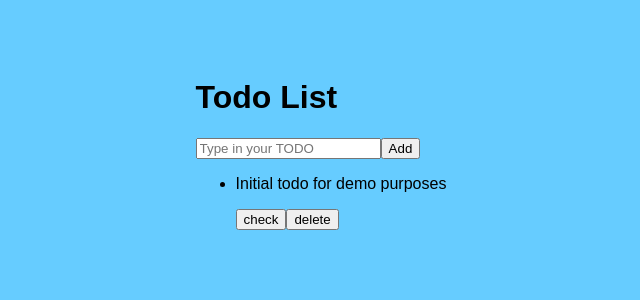
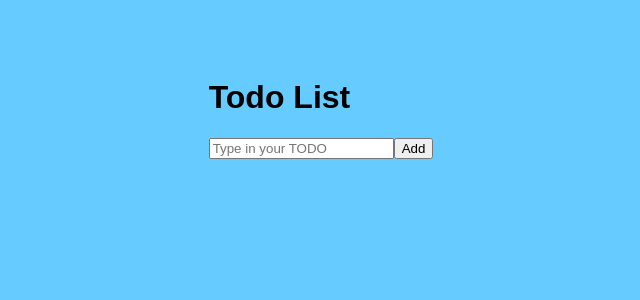
Before and after one commit to allansp9/todo-app, a React (Create React App) app: page / in a window 1280 px wide. Shown: the top 300 px of the page, without its empty margins (319-959 px from the left). Built offline with nearby package versions, Linux system fonts and the light colour scheme.

Commit message:
file structure changes

```diff
--- a/src/redux/actions/index.js
+++ b/src/actions/index.js
@@ -1,22 +1,22 @@
-let actions = {
+const actions = {
   addTodo: (text) => {
     return {
       type: 'ADD_TODO',
-      text: text
+      payload: text
     }
   },
   completeTodo: (id) => {
     return {
       type: 'COMPLETE_TODO',
-      id: id
+      payload: id
     }
   },
   deleteTodo: (id) => {
     return {
       type: 'DELETE_TODO',
-      id: id
+      payload: id
     }
   }
-}
+};
 
-export default actions
+export default actions;
--- a/src/components/App.js
+++ b/src/components/App.js
@@ -1,11 +1,9 @@
 import React, { Component } from 'react'
-import TodoList from './TodoList'
-import TodoInput from './TodoInput'
+import TodoList from '../components/TodoList'
+import TodoInput from '../components/TodoInput'
 import { connect } from 'react-redux'
 import { bindActionCreators } from 'redux'
-import actions from '../redux/actions/index'
-// import UserInfo from './components/UserInfo'
-
+import actions from '../actions'
 
 class App extends Component {
 
@@ -13,7 +11,6 @@ class App extends Component {
     return (
       <div>
         <h1>Todo List</h1>
-        {/* <UserInfo/> */}
         <TodoInput addTodo={this.props.actions.addTodo} />
         <TodoList actions={this.props.actions} todos={this.props.todos}/>
       </div>
@@ -22,7 +19,9 @@ class App extends Component {
 }
 
 function mapStateToProps(state) {
-  return state
+  return {
+    todos: state.todos
+  }
 }
 
 function mapDispatchToProps(dispatch) {
--- a/src/components/TodoInput.js
+++ b/src/components/TodoInput.js
@@ -17,6 +17,9 @@ class TodoInput extends Component {
   handleSubmit(e) {
     e.preventDefault()
     this.props.addTodo(this.state.inputText)
+    this.setState({
+      inputText: ''
+    });
   }
 
   render() {
--- a/src/components/TodoItem.js
+++ b/src/components/TodoItem.js
@@ -1,7 +1,6 @@
 import React, { Component } from 'react';
 
-
-class TodoItem extends React.Component {
+class TodoItem extends Component {
 
   handleComplete() {
     this.props.actions.completeTodo(this.props.todo.id)
--- a/src/components/TodoList.js
+++ b/src/components/TodoList.js
@@ -1,16 +1,18 @@
 import React, { Component } from 'react';
 import TodoItem from './TodoItem'
 
-class TodoList extends React.Component {
+class TodoList extends Component {
+
+  createListItems() {
+    return this.props.todos.map((todo) => {
+      return <TodoItem key={todo.id} todo={todo} actions={this.props.actions}/>
+    })
+  }
 
   render() {
     return (
       <ul>
-        {
-          this.props.todos.map((todo) => {
-            return <TodoItem key={todo.id} todo={todo} actions={this.props.actions}/>
-          })
-        }
+        {this.createListItems()}
       </ul>
     )
   }
--- a/src/index.js
+++ b/src/index.js
@@ -1,29 +1,13 @@
 import React from 'react';
 import ReactDOM from 'react-dom';
-import configureStore from './redux/configureStore';
 import { Provider } from 'react-redux';
 import App from './components/App';
+import store from './store';
 import './index.css';
-
-const destination = document.querySelector("#root");
-
-let initialState = {
-  todos: [{
-    id: 0,
-    completed: false,
-    text: 'Initial todo for demo purposes'
-  }],
-  user: {
-    username: 'kurt',
-    id: 13
-  }
-}
-
-let store = configureStore(initialState)
 
 ReactDOM.render(
   <Provider store={store}>
     <App />
   </Provider>,
-    destination
+    document.getElementById("root")
 );
--- a/src/redux/reducers/todoReducer.js
+++ b/src/reducers/todoReducer.js
@@ -4,26 +4,27 @@ function getId(todos) {
   }, -1) + 1
 }
 
-let todoReducer = (todos, action) => {
+const todoReducer = (todos = [], action) => {
   switch (action.type) {
     case 'ADD_TODO':
       return [{
           id: getId(todos),
           completed: false,
-          text: action.text
+          text: action.payload
         }, ...todos]
+
     case 'COMPLETE_TODO':
       return todos.map((todo) => {
-        return todo.id === action.id ?
+        return todo.id === action.payload ?
           Object.assign({}, todo, {completed: !todo.completed}) : todo
       })
     case 'DELETE_TODO':
       return todos.filter((todo) => {
-        return todo.id !== action.id
+        return todo.id !== action.payload
       })
     default:
       return todos;
   }
 }
 
-export default todoReducer
+export default todoReducer;
--- a/src/redux/configureStore.js
+++ /dev/null
@@ -1,11 +0,0 @@
-import { applyMiddleware, compose, createStore } from 'redux';
-import reducer from './reducers/reducer';
-import { createLogger } from 'redux-logger'
-
-let finalCreateStore = compose(
-  applyMiddleware(createLogger())
-)(createStore)
-
-export default function configureStore(initialState = { todos: [] }) {
-  return finalCreateStore(reducer, initialState)
-}
--- a/src/redux/reducers/reducer.js
+++ /dev/null
@@ -1,36 +0,0 @@
-function getId(state) {
-  return state.todos.reduce((maxId, todo) => {
-    return Math.max(todo.id, maxId)
-  }, -1) + 1
-}
-
-let reducer = (state, action) => {
-  switch (action.type) {
-    case 'ADD_TODO':
-      return Object.assign({}, state, {
-        todos: [{
-          id: getId(state),
-          completed: false,
-          text: action.text
-        }, ...state.todos]
-      })
-    case 'COMPLETE_TODO':
-      return  Object.assign({}, state, {
-        todos: state.todos.map((todo) => {
-          return todo.id === action.id ?
-            Object.assign({}, todo, {completed: !todo.completed}) : todo
-        })
-      })
-    case 'DELETE_TODO':
-      return Object.assign({}, state, {
-        todos: state.todos.filter((todo) => {
-          return todo.id !== action.id
-        })
-      })
-
-    default:
-      return state;
-  }
-}
-
-export default reducer
--- /dev/null
+++ b/src/store.js
@@ -0,0 +1,7 @@
+import { combineReducers, createStore, applyMiddleware } from 'redux';
+import { createLogger } from 'redux-logger';
+import todoReducer from './reducers/todoReducer';
+
+export default createStore(
+  combineReducers({todos: todoReducer}), applyMiddleware(createLogger())
+);
```
Also changed, not shown: src/components/UserInfo.js (deleted, +0 -17 lines), src/redux/reducers/index.js (deleted).
